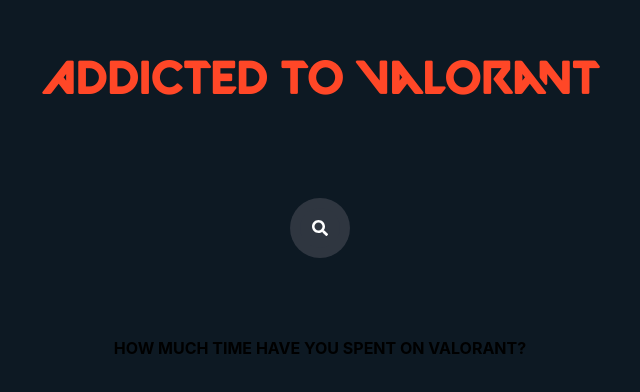
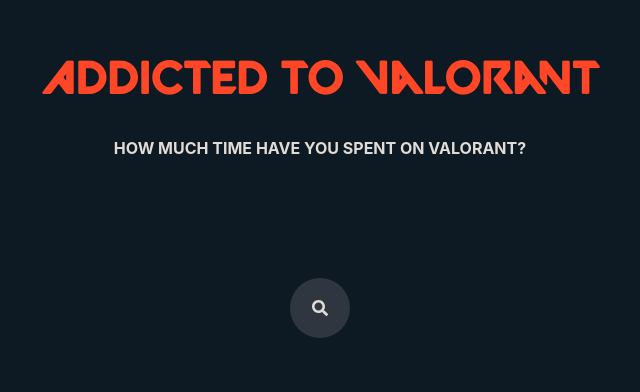
Before and after one commit to rakovskyp/addicted_valorant_, a React (Create React App) app: page / in a window 1280 px wide. Shown: the part 172-564 px from the top of the page, without its empty margins (320-960 px from the left). Built offline with nearby package versions, Linux system fonts and the light colour scheme.

Commit message:
changed highlights to beige

```diff
--- a/src/index.css
+++ b/src/index.css
@@ -35,13 +35,17 @@
   color: rgb(255, 71, 39);
   font-family: VALORANT;
   padding-top: 200px;
+  font-size: 45px;
+}
+
+.sub-title {
   padding-bottom: 200px;
-  font-size: 45px;
+  color: rgb(225, 220, 214);
 }
 
  .search-box {
   position: absolute;
-  top: 50%;
+  top: 60%;
   left: 50%;
   transform: translate(-50%, -50%);
   background: #2f3640;
@@ -56,7 +60,7 @@
  }
 
  .search-box:hover > .search-btn {
-  background: white;
+  background: rgb(225, 220, 214);
   color: black;
  }
 
@@ -71,7 +75,7 @@
   justify-content: center;
   align-items: center;
   transition: 0.4s;
-  color: white;
+  color: rgb(225, 220, 214);
   cursor: pointer;
  }
 
@@ -85,7 +89,7 @@
   outline: none;
   float: left;
   padding: 0;
-  color: white;
+  color: rgb(225, 220, 214);
   font-size: 16px;
   transition: 0.4s;
   line-height: 40px;
@@ -94,7 +98,7 @@
  }
 
  .data {
-  color: white;
+  color: rgb(225, 220, 214);
 
  }
 
```
